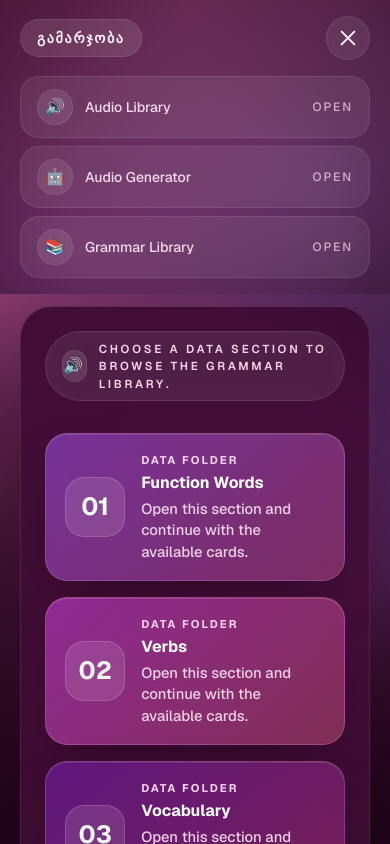
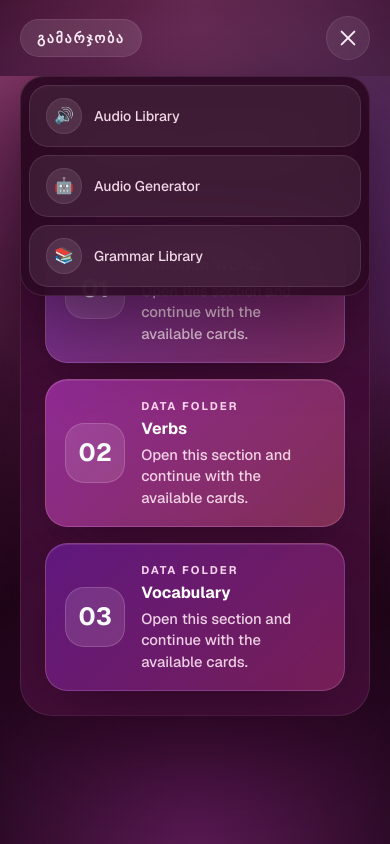
Before and after one commit to eduardoamdev/kartuli-audio-generator, a Next.js app: page /grammar-library/selector in a window 390 px wide. Both pictures are taken after a click on the button "Toggle navigation". Shown: the top 844 px of the page. Built offline with nearby package versions, Linux system fonts and the light colour scheme.

Commit message:
feat: update layout styles in GrammarSelectorPage and Home components for improved responsiveness

```diff
--- a/src/app/grammar-library/selector/page.tsx
+++ b/src/app/grammar-library/selector/page.tsx
@@ -9,12 +9,12 @@ export default async function GrammarSelectorPage() {
   const folderNames = await getNamesOfDataFolders();
 
   return (
-    <main className="relative min-h-screen overflow-hidden">
+    <main className="relative flex flex-1 overflow-hidden">
       <div className="absolute inset-0 bg-[radial-gradient(circle_at_top_left,_rgba(244,114,182,0.34),_transparent_34%),radial-gradient(circle_at_82%_16%,_rgba(196,132,252,0.28),_transparent_30%),radial-gradient(circle_at_bottom,_rgba(217,70,239,0.24),_transparent_38%)]" />
       <div className="absolute left-1/2 top-24 h-96 w-96 -translate-x-1/2 rounded-full bg-[rgba(244,114,182,0.22)] blur-3xl" />
       <div className="absolute right-[-4rem] top-20 h-72 w-72 rounded-full bg-[rgba(168,85,247,0.18)] blur-3xl" />
 
-      <div className="relative mx-auto flex min-h-screen w-full max-w-6xl items-start px-5 pb-10 pt-3 sm:px-8 sm:pt-45 lg:px-10">
+      <div className="relative mx-auto flex w-full max-w-6xl flex-1 items-start px-5 pb-10 pt-3 sm:px-8 sm:pt-45 lg:px-10">
         <div className="w-full space-y-8 rounded-[2rem] border border-[rgba(255,220,240,0.18)] bg-[linear-gradient(180deg,rgba(59,10,49,0.92),rgba(71,15,59,0.8))] p-6 shadow-[0_30px_120px_rgba(36,2,24,0.68)] backdrop-blur-xl sm:p-8">
           <div className="inline-flex items-center gap-3 rounded-full border border-[rgba(255,220,240,0.2)] bg-[rgba(255,227,243,0.1)] px-4 py-2 text-[0.72rem] font-semibold uppercase tracking-[0.24em] text-[#ffd3ef] backdrop-blur-md">
             <span className="inline-flex h-8 w-8 items-center justify-center rounded-full border border-[rgba(255,220,240,0.18)] bg-[rgba(255,232,245,0.12)] text-base text-[#fff3fd]">
--- a/src/app/page.tsx
+++ b/src/app/page.tsx
@@ -9,11 +9,11 @@ import { activityCards } from "@/utils/activityCards";
  */
 export default function Home() {
   return (
-    <main className="relative min-h-screen overflow-hidden">
+    <main className="relative flex flex-1 overflow-hidden">
       <div className="absolute inset-0 bg-[radial-gradient(circle_at_top_left,_rgba(244,114,182,0.34),_transparent_34%),radial-gradient(circle_at_82%_16%,_rgba(196,132,252,0.28),_transparent_30%),radial-gradient(circle_at_bottom,_rgba(217,70,239,0.24),_transparent_38%)]" />
       <div className="absolute left-1/2 top-24 h-96 w-96 -translate-x-1/2 rounded-full bg-[rgba(244,114,182,0.22)] blur-3xl" />
       <div className="absolute right-[-4rem] top-20 h-72 w-72 rounded-full bg-[rgba(168,85,247,0.18)] blur-3xl" />
-      <div className="relative mx-auto flex min-h-screen w-full max-w-6xl items-start px-5 pb-10 pt-3 sm:px-8 sm:pt-15 lg:px-10">
+      <div className="relative mx-auto flex w-full max-w-6xl flex-1 items-start px-5 pb-10 pt-3 sm:px-8 sm:pt-15 lg:px-10">
         <div className="grid w-full gap-10 lg:grid-cols-[1.1fr_0.9fr] lg:items-center">
           <section className="space-y-8">
             <div className="inline-flex items-center gap-3 rounded-full border border-[rgba(255,220,240,0.2)] bg-[rgba(255,227,243,0.1)] px-4 py-2 text-[0.72rem] font-semibold uppercase tracking-[0.24em] text-[#ffd3ef] backdrop-blur-md">
--- a/src/components/features/Navbar.tsx
+++ b/src/components/features/Navbar.tsx
@@ -65,13 +65,13 @@ export default function Navbar({ siteTitle }: NavbarProps) {
           <div
             id="primary-navigation"
             className={[
-              "grid overflow-hidden transition-all duration-200 ease-out",
+              "absolute inset-x-0 top-full z-50 pt-4 transition-all duration-200 ease-out",
               isOpen
-                ? "mt-4 grid-rows-[1fr] opacity-100"
-                : "mt-0 grid-rows-[0fr] opacity-0",
+                ? "pointer-events-auto translate-y-0 opacity-100"
+                : "pointer-events-none -translate-y-2 opacity-0",
             ].join(" ")}
           >
-            <div className="overflow-hidden">
+            <div className="overflow-hidden rounded-[1.5rem] border border-[rgba(255,220,240,0.16)] bg-[rgba(43,8,34,0.9)] p-2 shadow-[0_24px_80px_rgba(24,2,17,0.56)] backdrop-blur-xl">
               <div className="flex flex-col gap-2">
                 {activityCards.map((activity) => (
                   <Link
@@ -86,9 +86,6 @@ export default function Navbar({ siteTitle }: NavbarProps) {
                       </span>
                       <span>{activity.title}</span>
                     </span>
-                    <span className="text-xs uppercase tracking-[0.16em] text-[rgba(255,220,240,0.74)]">
-                      Open
-                    </span>
                   </Link>
                 ))}
               </div>
```
